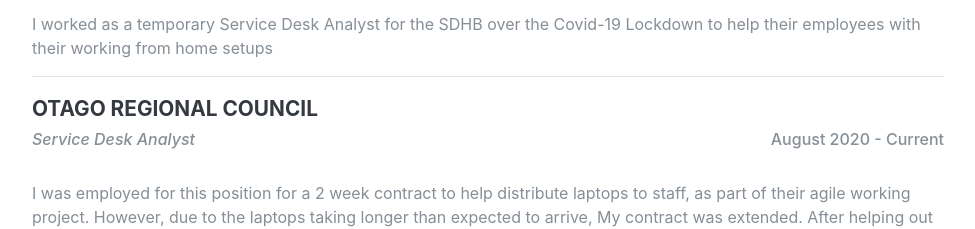
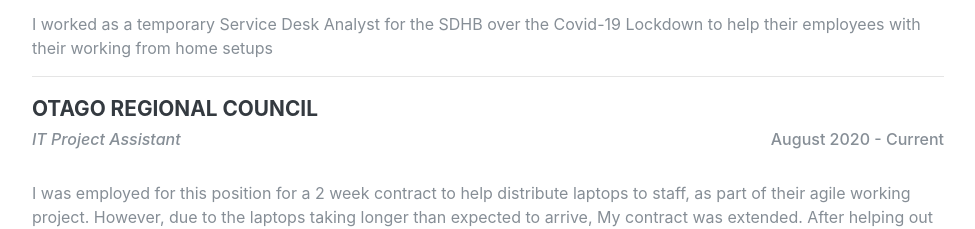
Before and after one commit to lunarised/vue-portfolio, a Vue app: page / in a window 1280 px wide. Shown: the part 2680-2909 px from the top of the page, without its empty margins (288-1263 px from the left). Built offline with nearby package versions, Linux system fonts and the light colour scheme; what vue-js-modal, vue-scrollactive would draw is missing.

Commit message:
Updated Job title

```diff
--- a/src/pages/Experience.vue
+++ b/src/pages/Experience.vue
@@ -14,7 +14,7 @@ Taken from About me
         working from home setups </p>
     <hr>
       <h3> Otago Regional Council </h3>
-      <h4 class="pushLeft"><i> Service Desk Analyst </i> </h4> <h4 class="pushRight">August 2020 - Current</h4>
+      <h4 class="pushLeft"><i> IT Project Assistant </i> </h4> <h4 class="pushRight">August 2020 - Current</h4>
     <div style="clear: both;"></div>
 
       <br>
```
